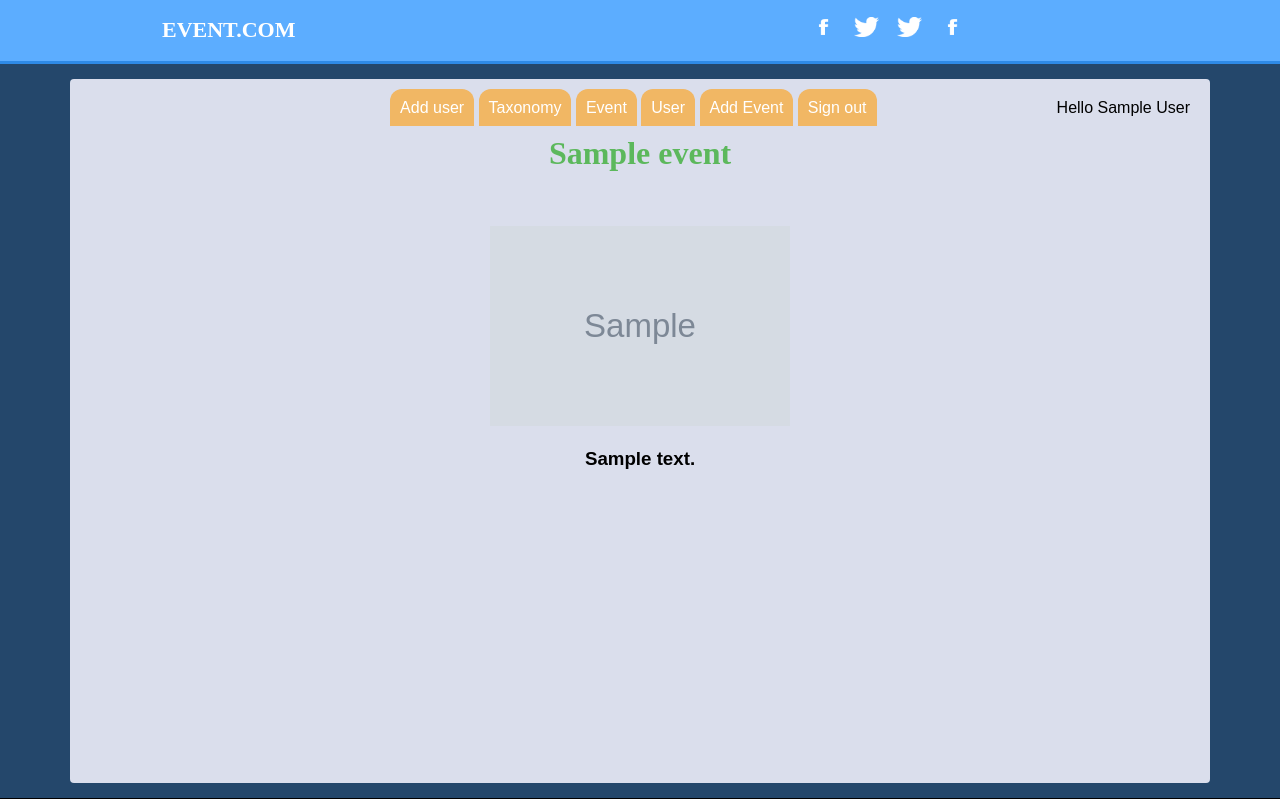
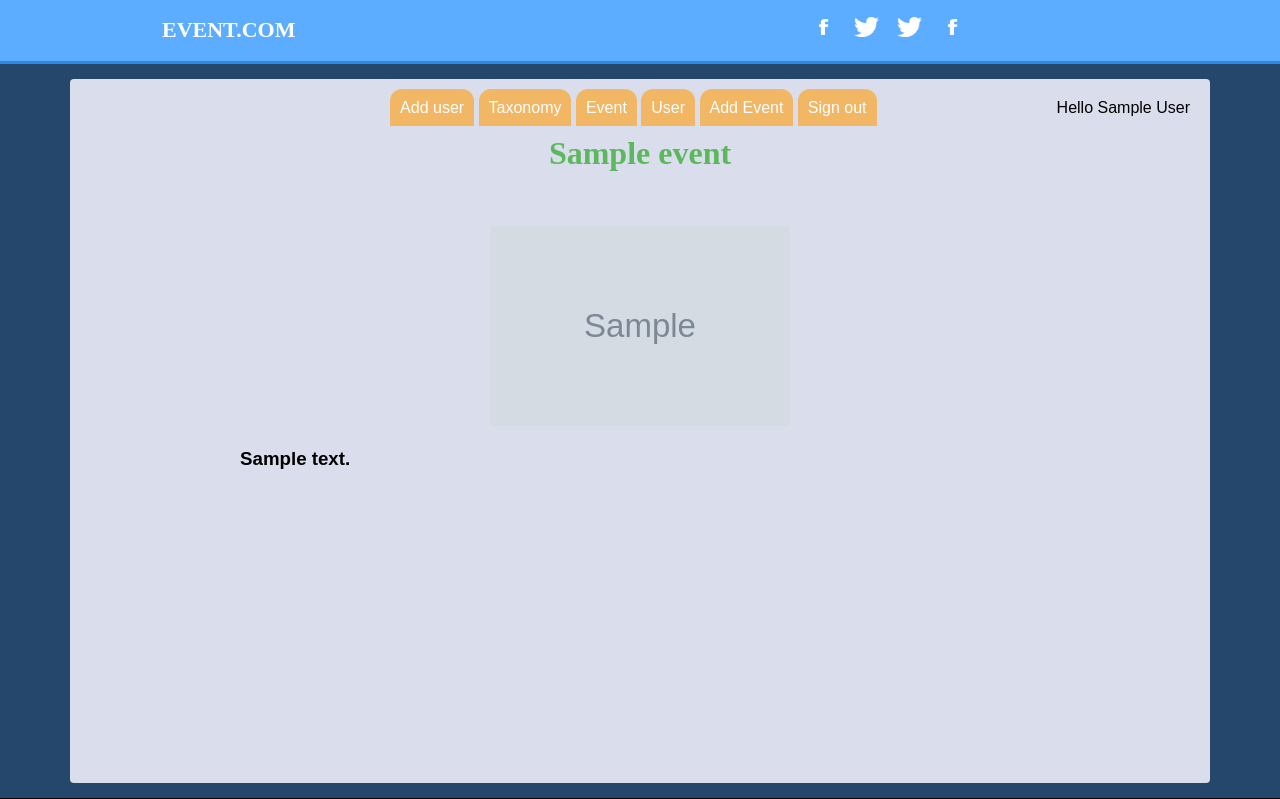
Before and after one commit to sagarchoudhary/Refs9864, a PHP site: page /viewEventDes.php?eid=1 in a window 1280 px wide. Shown: the top 799 px of the page. Run offline with PHP 8.4, Linux system fonts and the light colour scheme; the visitor is signed in with stand-in values (Sample User, id 1); tables that the repository leaves empty or names only in its code hold one stand-in row (values such as "Sample post"); grey boxes marked "Sample" are stand-in pictures; data that the repository does not hold is empty.

Commit message:
Refs #9864 All functionality working and word wrap problem solved

```diff
--- a/css/event.css
+++ b/css/event.css
@@ -1,10 +1,9 @@
 
-/*body{
+body{
 
-	margin: 20px;
-	background-image: url("../img/bg.jpg");
+
 	word-wrap:break-word;
-}*/
+}
 
 #container{
 	margin-left	: 200px;
--- a/viewEventDes.php
+++ b/viewEventDes.php
@@ -88,12 +88,12 @@ $eimg_value=$all_results_value[0]['eimg'];
 include("menu.php");
 
 ?>
-
+  <div id='box' style="word-wrap:break-word;width:800px;height:auto;margin-left:auto;margin-right:auto">
     <br><h1><?php echo($ename_value); ?></h1><br><br><br>
     <img src="uploads/<?php echo($eimg_value);?>" style="width:300px;height:200px" >
     <br><br>
-    <h3><?php echo($edescription_value); ?></h3><br><br><br>
-
+    <h3 style="text-align:left;"><?php echo($edescription_value); ?></h3><br><br><br>
+    </div>
 </div>
 <?php include('footer.php');?>
 </body>
```
Also changed, not shown: uploads/angel_investors-2015-03-27-19-55.jpg (added), uploads/how to find potential client-2015-03-27-19-07.jpg (added), uploads/locate market-2015-03-27-19-02.jpg (added), uploads/mkt5-2015-03-27-19-35.jpg (added).
